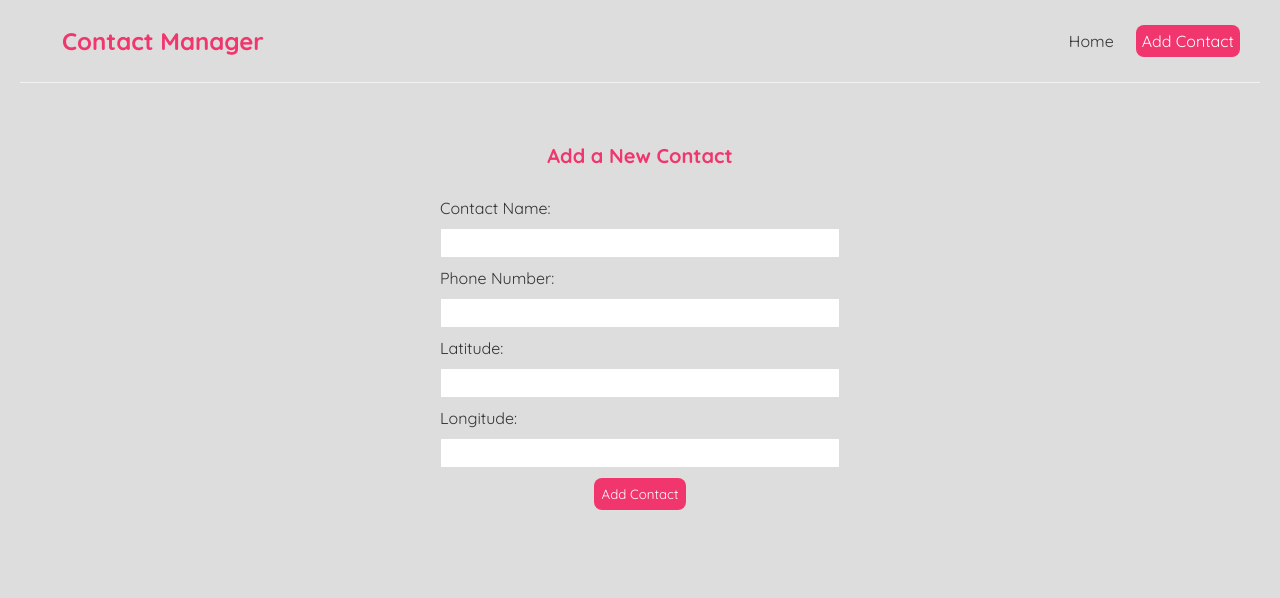
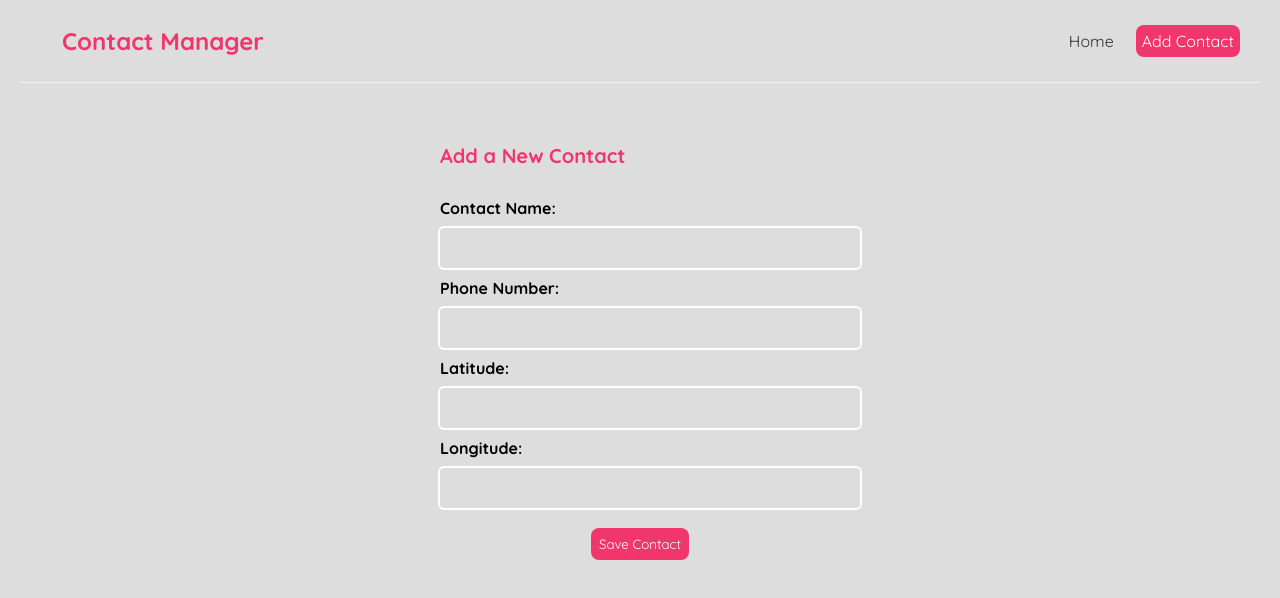
Before and after one commit to joehaddad94/contact-manager-project, a React (Create React App) app in the folder frontend/: page /ContactForm in a window 1280 px wide. Shown: the top 598 px of the page. Built offline with nearby package versions, Linux system fonts and the light colour scheme.

Commit message:
Adjusted inputs layout

```diff
--- a/frontend/src/Components/ContactForm/index.jsx
+++ b/frontend/src/Components/ContactForm/index.jsx
@@ -42,22 +42,24 @@ const ContactForm = () => {
     }
 
     return (
-        <div className='add'>
+        <div className='input-group'>
             <h2>Add a New Contact</h2>
             <form onSubmit ={handleSubmit}>
-                <label>Contact Name:</label>
-                <input type="text" required value={ name } onChange={(e) => setName(e.target.value)}/>
+                <label className= "input-group__label">Contact Name:</label>
+                <input type="text" className= "input-group__input" required value={ name } onChange={(e) => setName(e.target.value)}/>
 
-                <label>Phone Number: </label>
-                <input type="tel" required value={ phone }  onChange={(e) => setPhone(e.target.value)}/>
+                <label className= "input-group__label">Phone Number: </label>
+                <input type="tel" className= "input-group__input" required value={ phone }  onChange={(e) => setPhone(e.target.value)}/>
 
-                <label>Latitude: </label>
-                <input type="text" required value={ latitude }  onChange={(e) => setLatitude(e.target.value)}/>
+                <label className= "input-group__label">Latitude: </label>
+                <input type="text" className= "input-group__input" required value={ latitude }  onChange={(e) => setLatitude(e.target.value)}/>
 
-                <label>Longitude: </label>
-                <input type="text" required value={ longitude } onChange={(e) => setLongitude(e.target.value)}/>
+                <label className= "input-group__label">Longitude: </label>
+                <input type="text" className= "input-group__input" required value={ longitude } onChange={(e) => setLongitude(e.target.value)}/>
 
-                <button onClick={navigateHome}>Add Contact</button>
+                <div className='button-container'>
+                    <button onClick={navigateHome}>Save Contact</button>
+                </div>
             </form>
 
         </div>
--- a/frontend/src/Components/ContactForm/styles.css
+++ b/frontend/src/Components/ContactForm/styles.css
@@ -1,32 +1,54 @@
-.add {
+.input-group {
   max-width: 400px;
   margin: 0 auto;
   text-align: center;
-}
-.add label {
   text-align: left;
   display: block;
 }
-.add h2 {
+
+.input-group__input {
+  width: 100%;
+  margin: 10px 0;
+  font: inherit;
+  color: #fff;
+  padding: 10px;
+  border: none;
+  border-radius: 4px;
+  outline: 2px solid #fff;
+  background-color: transparent;
+  transition: outline-color 500ms;
+}
+
+.input-group__input:is(:focus, :valid) {
+  outline-color: #f1356d;
+}
+
+.input-group__label {
+  top: 0;
+  left: 0;
+  translate: 10px 10px;
+  color: #000;
+  transition: translate 500ms, scale 500ms;
+  font-weight: bold;
+}
+
+.input-group h2 {
   font-size: 20px;
   color: #f1356d;
   margin-bottom: 30px;
 }
-.add input,
-.add textarea,
-.add select {
-  width: 100%;
-  padding: 6px 10px;
-  margin: 10px 0;
-  border: 1px solid #ddd;
-  box-sizing: border-box;
-  display: block;
-}
-.add button {
+
+.input-group button {
   background: #f1356d;
   color: #fff;
   border: 0;
   padding: 8px;
   border-radius: 8px;
   cursor: pointer;
+  margin: auto;
 }
+
+.button-container {
+  margin-top: 10px;
+  text-align: center;
+}
```
